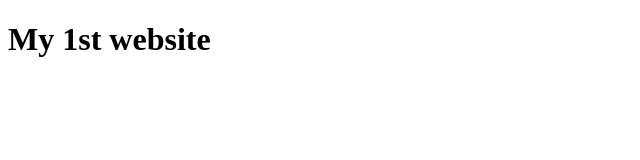
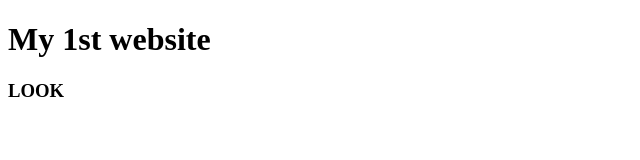
Before and after one commit to Donkha/My-1st-Website, a plain HTML site: page index.html in a window 1280 px wide. Shown: the full height of the page, 0-640 px from the left. Drawn offline with Linux system fonts and the light colour scheme.

Commit message:
learned github

```diff
--- a/index.html
+++ b/index.html
@@ -8,5 +8,6 @@
 </head>
 <body>
     <h1>My 1st website</h1>
+    <h3>LOOK</h3>
 </body>
 </html>
```
